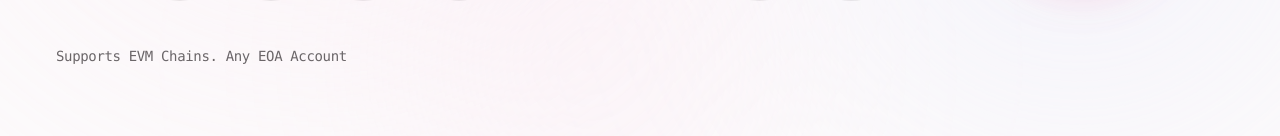
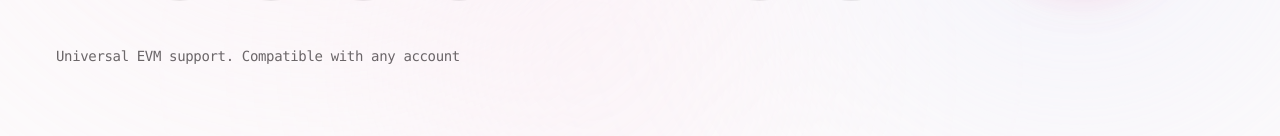
Before and after one commit to mossdapp/moss-website, a Next.js app: page / in a window 1280 px wide. Shown: the part 594-730 px from the top of the page. Built offline with nearby package versions, Linux system fonts and the light colour scheme.

Commit message:
Update EVM support tagline

```diff
--- a/src/app/page.tsx
+++ b/src/app/page.tsx
@@ -84,7 +84,7 @@ export default function Home() {
           </div>
 
           <div className="mt-12 sm:mt-8 sm:pl-4">
-            <p className="text-sm font-mono opacity-60 tracking-tight">Supports EVM Chains. Any EOA Account</p>
+            <p className="text-sm font-mono opacity-60 tracking-tight">Universal EVM support. Compatible with any account</p>
           </div>
         </section>
 
```
